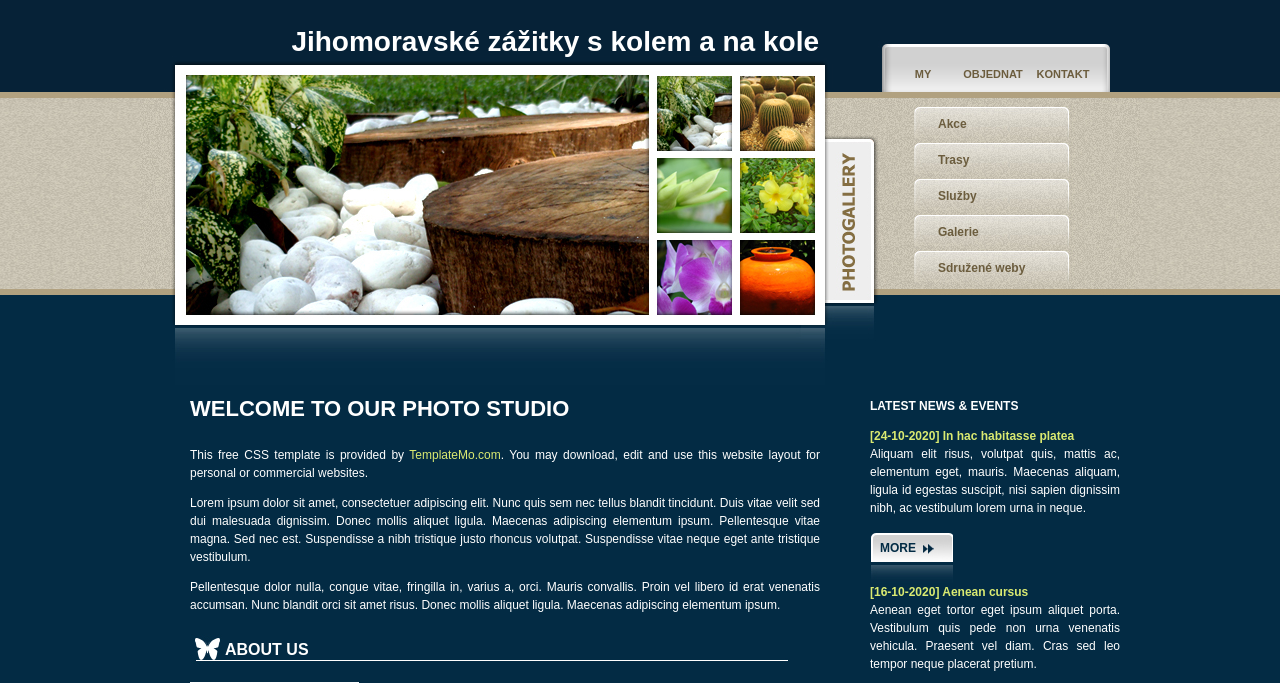
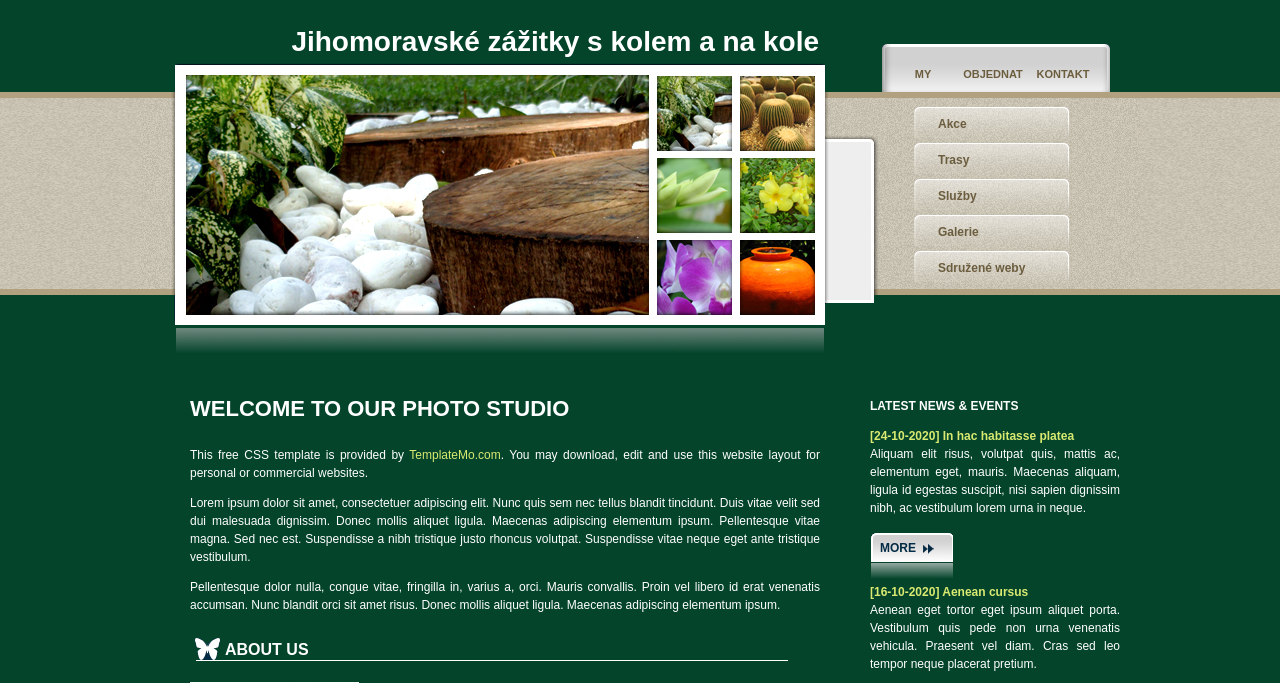
Before and after one commit to mcermak/mini_git_training, a PHP site: page / in a window 1280 px wide. Shown: the top 683 px of the page. Run offline with PHP 8.4, Linux system fonts and the light colour scheme.

Commit message:
REFACTOR: Convert template to green

```diff
--- a/templatemo_style.css
+++ b/templatemo_style.css
@@ -6,7 +6,7 @@ CSS Credit: http://www.templatemo.com/
 
 html {
 
-	background: #032b44;
+	background: #03442b;
 
 }
 
@@ -24,7 +24,7 @@ body {
 
 	color: #fff;
 
-	background: #032b44 url(images/templatemo_top_bg.jpg) repeat-x  center top;
+	background: #03442b url(images/templatemo_top_bg.jpg) repeat-x  center top;
 
 	width: 100%;
 
@@ -408,7 +408,7 @@ h2 {
 
 	padding-top: 20px;
 
-	background-color: #062237;
+	background-color: #063722;
 
 }
 
```
Also changed, not shown: images/templatemo_footer_link.jpg, images/templatemo_h2.jpg, images/templatemo_more.jpg, images/templatemo_title.jpg, images/templatemo_top1.jpg, images/templatemo_top2.jpg, images/templatemo_top3.jpg, images/templatemo_top4.jpg, images/templatemo_top5.jpg, images/templatemo_top_bg.jpg.
